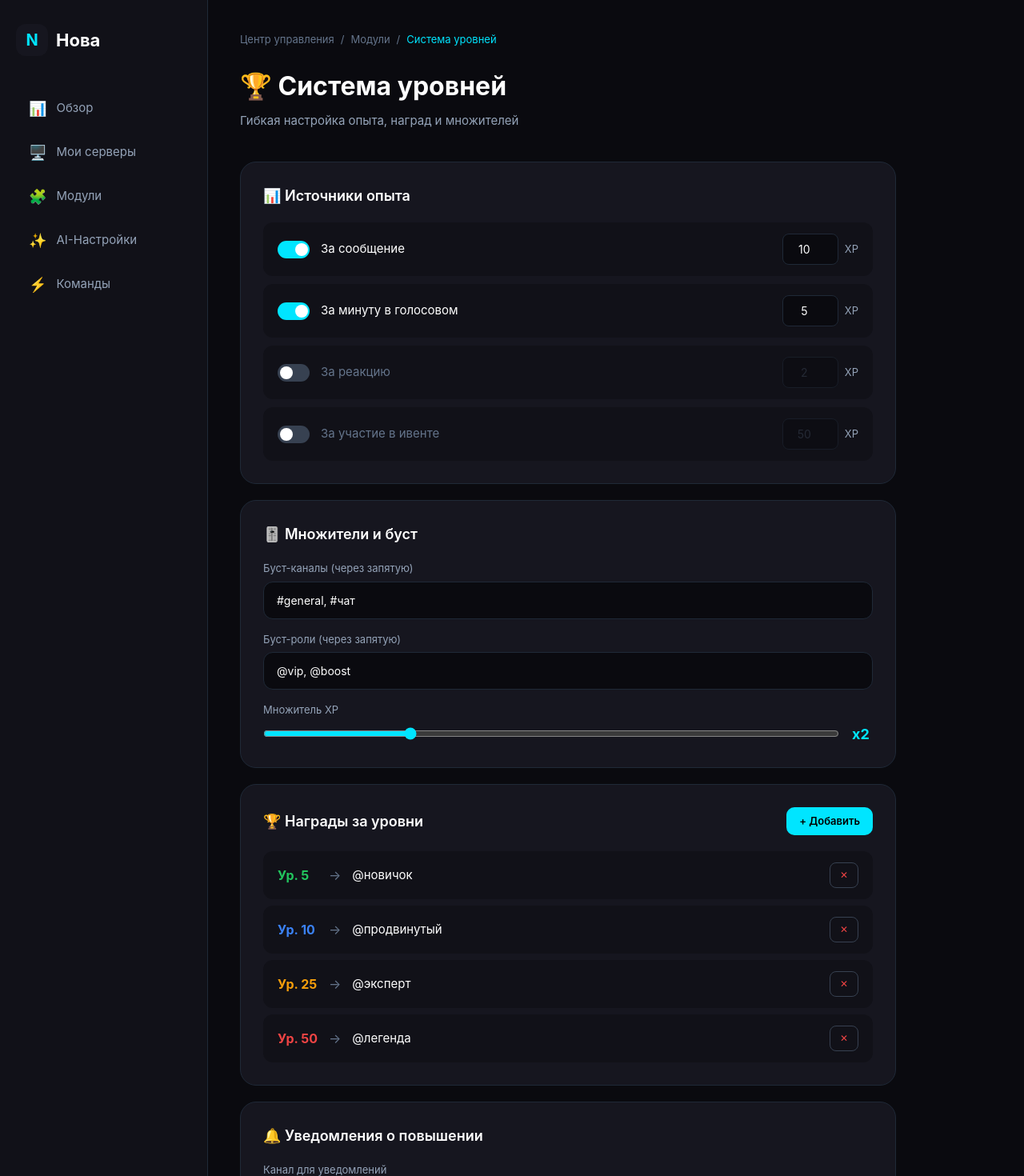
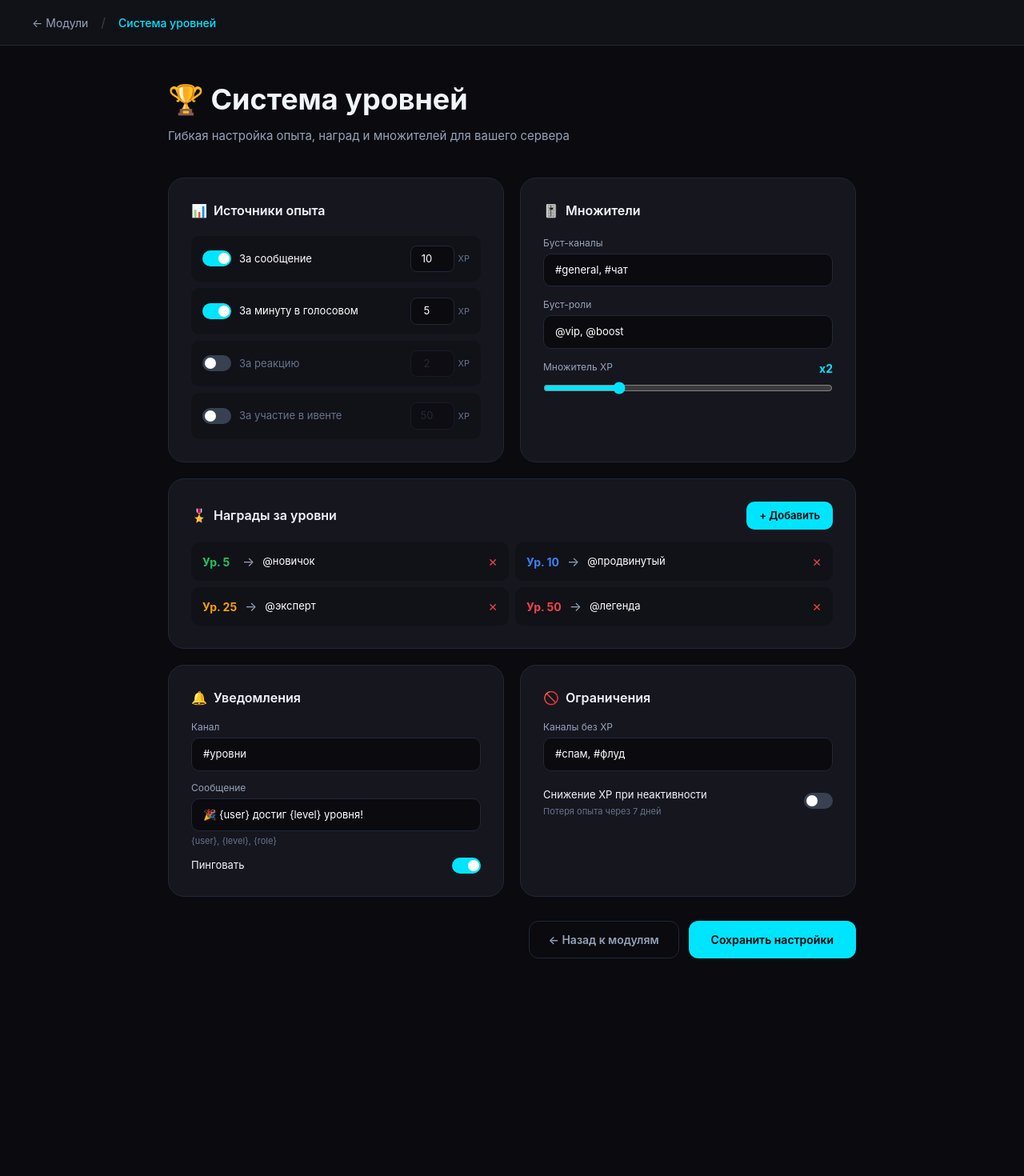
Before and after one commit to R4YDMOND/nova-bot, a Next.js app in the folder frontend/: page /dashboard/ranking in a window 1280 px wide. Shown: the top 1470 px of the page at 80% size. After the commit the page ends 1238 px from the top, so only its background shows below. Built offline with nearby package versions, Linux system fonts and the light colour scheme.

Commit message:
Update page.tsx

```diff
--- a/frontend/src/app/dashboard/ranking/page.tsx
+++ b/frontend/src/app/dashboard/ranking/page.tsx
@@ -24,11 +24,8 @@ export default function RankingPage() {
   const [notifyChannel, setNotifyChannel] = useState('#уровни')
   const [notifyMessage, setNotifyMessage] = useState('🎉 {user} достиг {level} уровня!')
   const [pingUser, setPingUser] = useState(true)
-
   const [blacklistChannels, setBlacklistChannels] = useState('#спам, #флуд')
   const [decayEnabled, setDecayEnabled] = useState(false)
-
-  const navigate = (url: string) => window.location.href = url
 
   const toggleSource = (index: number) => {
     const newSources = [...xpSources]
@@ -37,218 +34,216 @@ export default function RankingPage() {
   }
 
   return (
-    <div style={{ minHeight: '100vh', background: '#0A0A0F', display: 'flex' }}>
+    <div style={{ minHeight: '100vh', background: '#0A0A0F', color: '#F1F5F9' }}>
 
-      {/* Sidebar */}
-      <aside style={{
-        width: '260px', background: '#111118', borderRight: '1px solid #1F2937',
-        padding: '30px 20px', display: 'flex', flexDirection: 'column'
+      {/* Top Bar */}
+      <header style={{
+        display: 'flex', alignItems: 'center', gap: '16px',
+        padding: '16px 40px', background: '#111118',
+        borderBottom: '1px solid #1F2937'
       }}>
-        <div style={{ display: 'flex', alignItems: 'center', gap: '10px', marginBottom: '40px' }}>
-          <div style={{ width: '40px', height: '40px', background: '#16161F', borderRadius: '12px', display: 'flex', alignItems: 'center', justifyContent: 'center', fontWeight: 'bold', color: '#00E5FF', fontSize: '20px' }}>N</div>
-          <span style={{ fontSize: '22px', fontWeight: 'bold', color: '#FFFFFF' }}>Нова</span>
+        <a href="/dashboard/modules" style={{
+          color: '#94A3B8', textDecoration: 'none', fontSize: '14px',
+          display: 'flex', alignItems: 'center', gap: '6px'
+        }}>← Модули</a>
+        <span style={{ color: '#374151' }}>/</span>
+        <span style={{ color: '#00E5FF', fontSize: '14px', fontWeight: '500' }}>Система уровней</span>
+      </header>
+
+      {/* Content */}
+      <div style={{ maxWidth: '900px', margin: '0 auto', padding: '40px 20px' }}>
+
+        <div style={{ marginBottom: '40px' }}>
+          <h1 style={{ fontSize: '36px', fontWeight: 'bold', marginBottom: '8px' }}>🏆 Система уровней</h1>
+          <p style={{ color: '#94A3B8', fontSize: '15px' }}>Гибкая настройка опыта, наград и множителей для вашего сервера</p>
         </div>
 
-        <nav style={{ display: 'flex', flexDirection: 'column', gap: '4px', flex: 1 }}>
-          {[
-            { icon: '📊', label: 'Обзор', href: '/dashboard' },
-            { icon: '🖥️', label: 'Мои серверы', href: '/dashboard' },
-            { icon: '🧩', label: 'Модули', href: '/dashboard/modules' },
-            { icon: '✨', label: 'AI-Настройки', href: '/dashboard/ai' },
-            { icon: '⚡', label: 'Команды', href: '/dashboard/commands' },
-          ].map((item, i) => {
-            const isActive = item.label === 'Система уровней'
-            return (
-              <span key={i} onClick={() => navigate(item.href)} style={{
-                padding: '12px 16px', borderRadius: '12px', display: 'flex',
-                alignItems: 'center', gap: '12px', fontSize: '15px', cursor: 'pointer',
-                fontWeight: isActive ? '600' : '400',
-                color: isActive ? '#FFFFFF' : '#94A3B8',
-                background: isActive ? '#1F2937' : 'transparent',
-                transition: 'all 0.2s'
+        {/* Сетка из двух колонок */}
+        <div style={{ display: 'grid', gridTemplateColumns: '1fr 1fr', gap: '20px' }}>
+
+          {/* === ИСТОЧНИКИ XP === */}
+          <div style={{
+            background: '#16161F', borderRadius: '20px', padding: '28px',
+            border: '1px solid #1F2937'
           }}>
-                <span style={{ fontSize: '18px' }}>{item.icon}</span>
-                {item.label}
-              </span>
-            )
-          })}
-        </nav>
-      </aside>
-
-      {/* Main */}
-      <main style={{ flex: 1, padding: '40px', overflow: 'auto', maxWidth: '900px' }}>
-
-        {/* Хлебные крошки */}
-        <div style={{ display: 'flex', gap: '8px', alignItems: 'center', marginBottom: '24px', fontSize: '13px', color: '#64748B' }}>
-          <a href="/dashboard" style={{ color: '#64748B', textDecoration: 'none' }}>Центр управления</a>
-          <span>/</span>
-          <a href="/dashboard/modules" style={{ color: '#64748B', textDecoration: 'none' }}>Модули</a>
-          <span>/</span>
-          <span style={{ color: '#00E5FF' }}>Система уровней</span>
-        </div>
-
-        <h1 style={{ fontSize: '32px', fontWeight: 'bold', color: '#FFFFFF', marginBottom: '8px' }}>🏆 Система уровней</h1>
-        <p style={{ color: '#94A3B8', fontSize: '15px', marginBottom: '40px' }}>Гибкая настройка опыта, наград и множителей</p>
-
-        {/* Источники XP */}
-        <div style={{ background: '#16161F', borderRadius: '20px', padding: '28px', marginBottom: '20px', border: '1px solid #1F2937' }}>
-          <h2 style={{ fontSize: '18px', fontWeight: '600', color: '#FFFFFF', marginBottom: '20px' }}>📊 Источники опыта</h2>
-          <div style={{ display: 'flex', flexDirection: 'column', gap: '10px' }}>
+            <h2 style={{ fontSize: '16px', fontWeight: '600', marginBottom: '20px', display: 'flex', alignItems: 'center', gap: '8px' }}>
+              <span>📊</span> Источники опыта
+            </h2>
+            <div style={{ display: 'flex', flexDirection: 'column', gap: '8px' }}>
               {xpSources.map((source, i) => (
                 <div key={i} style={{
                   display: 'flex', alignItems: 'center', justifyContent: 'space-between',
-                background: '#111118', borderRadius: '12px', padding: '14px 18px'
+                  background: '#111118', borderRadius: '10px', padding: '12px 14px'
                 }}>
-                <div style={{ display: 'flex', alignItems: 'center', gap: '14px' }}>
-                  <label style={{ position: 'relative', display: 'inline-block', width: '40px', height: '22px', cursor: 'pointer' }}>
+                  <div style={{ display: 'flex', alignItems: 'center', gap: '10px' }}>
+                    <label style={{ position: 'relative', display: 'inline-block', width: '36px', height: '20px', cursor: 'pointer' }}>
                       <input type="checkbox" checked={source.enabled} onChange={() => toggleSource(i)} style={{ opacity: 0, width: 0, height: 0 }} />
-                    <span style={{ position: 'absolute', top: 0, left: 0, right: 0, bottom: 0, background: source.enabled ? '#00E5FF' : '#374151', borderRadius: '22px', transition: '0.3s' }}>
-                      <span style={{ position: 'absolute', height: '16px', width: '16px', left: source.enabled ? '22px' : '3px', bottom: '3px', background: '#FFF', borderRadius: '50%', transition: '0.3s' }} />
+                      <span style={{ position: 'absolute', top: 0, left: 0, right: 0, bottom: 0, background: source.enabled ? '#00E5FF' : '#374151', borderRadius: '20px', transition: '0.3s' }}>
+                        <span style={{ position: 'absolute', height: '14px', width: '14px', left: source.enabled ? '20px' : '3px', bottom: '3px', background: '#FFF', borderRadius: '50%', transition: '0.3s' }} />
                       </span>
                     </label>
-                  <span style={{ fontSize: '15px', color: source.enabled ? '#FFFFFF' : '#64748B' }}>{source.name}</span>
+                    <span style={{ fontSize: '13px', color: source.enabled ? '#FFF' : '#64748B' }}>{source.name}</span>
                   </div>
-                <div style={{ display: 'flex', alignItems: 'center', gap: '8px' }}>
+                  <div style={{ display: 'flex', alignItems: 'center', gap: '4px' }}>
                     <input type="number" value={source.value} readOnly={!source.enabled} style={{
-                    width: '70px', padding: '8px 12px', background: source.enabled ? '#0A0A0F' : '#0A0A0F',
-                    border: '1px solid #1F2937', borderRadius: '8px', color: source.enabled ? '#FFFFFF' : '#374151',
-                    textAlign: 'center', fontSize: '14px', opacity: source.enabled ? 1 : 0.5
+                      width: '55px', padding: '6px 8px', background: '#0A0A0F',
+                      border: '1px solid #1F2937', borderRadius: '8px', color: source.enabled ? '#FFF' : '#374151',
+                      textAlign: 'center', fontSize: '13px', opacity: source.enabled ? 1 : 0.5
                     }} />
-                  <span style={{ fontSize: '13px', color: '#94A3B8' }}>XP</span>
+                    <span style={{ fontSize: '11px', color: '#64748B' }}>XP</span>
                   </div>
                 </div>
               ))}
             </div>
           </div>
 
-        {/* Множители */}
-        <div style={{ background: '#16161F', borderRadius: '20px', padding: '28px', marginBottom: '20px', border: '1px solid #1F2937' }}>
-          <h2 style={{ fontSize: '18px', fontWeight: '600', color: '#FFFFFF', marginBottom: '20px' }}>🎚️ Множители и буст</h2>
+          {/* === МНОЖИТЕЛИ === */}
+          <div style={{
+            background: '#16161F', borderRadius: '20px', padding: '28px',
+            border: '1px solid #1F2937'
+          }}>
+            <h2 style={{ fontSize: '16px', fontWeight: '600', marginBottom: '20px', display: 'flex', alignItems: 'center', gap: '8px' }}>
+              <span>🎚️</span> Множители
+            </h2>
 
-          <div style={{ marginBottom: '16px' }}>
-            <label style={{ display: 'block', color: '#94A3B8', fontSize: '13px', marginBottom: '6px' }}>Буст-каналы (через запятую)</label>
+            <div style={{ marginBottom: '14px' }}>
+              <label style={{ display: 'block', color: '#94A3B8', fontSize: '12px', marginBottom: '4px' }}>Буст-каналы</label>
               <input type="text" value={boostChannels} onChange={(e) => setBoostChannels(e.target.value)} style={{
-              width: '100%', padding: '12px 16px', background: '#0A0A0F', border: '1px solid #1F2937',
-              borderRadius: '12px', color: '#FFFFFF', fontSize: '14px', outline: 'none'
+                width: '100%', padding: '10px 14px', background: '#0A0A0F', border: '1px solid #1F2937',
+                borderRadius: '10px', color: '#FFF', fontSize: '13px', outline: 'none'
               }} />
             </div>
 
-          <div style={{ marginBottom: '16px' }}>
-            <label style={{ display: 'block', color: '#94A3B8', fontSize: '13px', marginBottom: '6px' }}>Буст-роли (через запятую)</label>
+            <div style={{ marginBottom: '14px' }}>
+              <label style={{ display: 'block', color: '#94A3B8', fontSize: '12px', marginBottom: '4px' }}>Буст-роли</label>
               <input type="text" value={boostRoles} onChange={(e) => setBoostRoles(e.target.value)} style={{
-              width: '100%', padding: '12px 16px', background: '#0A0A0F', border: '1px solid #1F2937',
-              borderRadius: '12px', color: '#FFFFFF', fontSize: '14px', outline: 'none'
+                width: '100%', padding: '10px 14px', background: '#0A0A0F', border: '1px solid #1F2937',
+                borderRadius: '10px', color: '#FFF', fontSize: '13px', outline: 'none'
               }} />
             </div>
 
             <div>
-            <label style={{ display: 'block', color: '#94A3B8', fontSize: '13px', marginBottom: '6px' }}>Множитель XP</label>
-            <div style={{ display: 'flex', alignItems: 'center', gap: '12px' }}>
+              <div style={{ display: 'flex', justifyContent: 'space-between', marginBottom: '4px' }}>
+                <span style={{ color: '#94A3B8', fontSize: '12px' }}>Множитель XP</span>
+                <span style={{ color: '#00E5FF', fontWeight: 'bold', fontSize: '14px' }}>x{multiplier}</span>
+              </div>
               <input type="range" min="1" max="5" step="0.5" value={multiplier} onChange={(e) => setMultiplier(parseFloat(e.target.value))}
-                style={{ flex: 1, accentColor: '#00E5FF' }} />
-              <span style={{ color: '#00E5FF', fontWeight: 'bold', fontSize: '18px', minWidth: '30px', textAlign: 'center' }}>x{multiplier}</span>
-            </div>
+                style={{ width: '100%', accentColor: '#00E5FF' }} />
             </div>
           </div>
 
-        {/* Награды за уровни */}
-        <div style={{ background: '#16161F', borderRadius: '20px', padding: '28px', marginBottom: '20px', border: '1px solid #1F2937' }}>
-          <div style={{ display: 'flex', justifyContent: 'space-between', alignItems: 'center', marginBottom: '20px' }}>
-            <h2 style={{ fontSize: '18px', fontWeight: '600', color: '#FFFFFF' }}>🏆 Награды за уровни</h2>
-            <button style={{ padding: '8px 16px', background: '#00E5FF', color: '#000', border: 'none', borderRadius: '10px', fontWeight: '600', cursor: 'pointer', fontSize: '13px' }}>
-              + Добавить
-            </button>
+          {/* === НАГРАДЫ === */}
+          <div style={{
+            background: '#16161F', borderRadius: '20px', padding: '28px',
+            border: '1px solid #1F2937', gridColumn: '1 / 3'
+          }}>
+            <div style={{ display: 'flex', justifyContent: 'space-between', alignItems: 'center', marginBottom: '16px' }}>
+              <h2 style={{ fontSize: '16px', fontWeight: '600', display: 'flex', alignItems: 'center', gap: '8px' }}>
+                <span>🎖️</span> Награды за уровни
+              </h2>
+              <button style={{
+                padding: '8px 16px', background: '#00E5FF', color: '#000',
+                border: 'none', borderRadius: '10px', fontWeight: '600', cursor: 'pointer', fontSize: '13px'
+              }}>+ Добавить</button>
             </div>
-
-          <div style={{ display: 'flex', flexDirection: 'column', gap: '8px' }}>
+            <div style={{ display: 'grid', gridTemplateColumns: '1fr 1fr', gap: '8px' }}>
               {rewards.map((reward, i) => (
                 <div key={i} style={{
-                display: 'flex', alignItems: 'center', gap: '14px',
-                background: '#111118', borderRadius: '12px', padding: '14px 18px'
+                  display: 'flex', alignItems: 'center', gap: '10px',
+                  background: '#111118', borderRadius: '10px', padding: '12px 14px'
                 }}>
-                <span style={{ color: reward.color, fontWeight: 'bold', fontSize: '16px', minWidth: '50px' }}>Ур. {reward.level}</span>
-                <span style={{ color: '#64748B' }}>→</span>
-                <span style={{ color: '#FFFFFF', fontSize: '15px', flex: 1 }}>{reward.role}</span>
-                <button style={{
-                  padding: '6px 12px', background: 'transparent', color: '#EF4444',
-                  border: '1px solid #374151', borderRadius: '8px', cursor: 'pointer', fontSize: '12px'
-                }}>✕</button>
+                  <span style={{ color: reward.color, fontWeight: 'bold', fontSize: '14px', minWidth: '40px' }}>Ур. {reward.level}</span>
+                  <span style={{ color: '#94A3B8' }}>→</span>
+                  <span style={{ color: '#FFF', fontSize: '13px', flex: 1 }}>{reward.role}</span>
+                  <span style={{ color: '#EF4444', cursor: 'pointer', fontSize: '14px' }}>✕</span>
                 </div>
               ))}
             </div>
           </div>
 
-        {/* Уведомления */}
-        <div style={{ background: '#16161F', borderRadius: '20px', padding: '28px', marginBottom: '20px', border: '1px solid #1F2937' }}>
-          <h2 style={{ fontSize: '18px', fontWeight: '600', color: '#FFFFFF', marginBottom: '20px' }}>🔔 Уведомления о повышении</h2>
+          {/* === УВЕДОМЛЕНИЯ === */}
+          <div style={{
+            background: '#16161F', borderRadius: '20px', padding: '28px',
+            border: '1px solid #1F2937'
+          }}>
+            <h2 style={{ fontSize: '16px', fontWeight: '600', marginBottom: '16px', display: 'flex', alignItems: 'center', gap: '8px' }}>
+              <span>🔔</span> Уведомления
+            </h2>
 
-          <div style={{ marginBottom: '16px' }}>
-            <label style={{ display: 'block', color: '#94A3B8', fontSize: '13px', marginBottom: '6px' }}>Канал для уведомлений</label>
+            <div style={{ marginBottom: '12px' }}>
+              <label style={{ display: 'block', color: '#94A3B8', fontSize: '12px', marginBottom: '4px' }}>Канал</label>
               <input type="text" value={notifyChannel} onChange={(e) => setNotifyChannel(e.target.value)} style={{
-              width: '100%', padding: '12px 16px', background: '#0A0A0F', border: '1px solid #1F2937',
-              borderRadius: '12px', color: '#FFFFFF', fontSize: '14px', outline: 'none'
+                width: '100%', padding: '10px 14px', background: '#0A0A0F', border: '1px solid #1F2937',
+                borderRadius: '10px', color: '#FFF', fontSize: '13px', outline: 'none'
               }} />
             </div>
 
-          <div style={{ marginBottom: '16px' }}>
-            <label style={{ display: 'block', color: '#94A3B8', fontSize: '13px', marginBottom: '6px' }}>Текст сообщения</label>
+            <div style={{ marginBottom: '12px' }}>
+              <label style={{ display: 'block', color: '#94A3B8', fontSize: '12px', marginBottom: '4px' }}>Сообщение</label>
               <input type="text" value={notifyMessage} onChange={(e) => setNotifyMessage(e.target.value)} style={{
-              width: '100%', padding: '12px 16px', background: '#0A0A0F', border: '1px solid #1F2937',
-              borderRadius: '12px', color: '#FFFFFF', fontSize: '14px', outline: 'none'
+                width: '100%', padding: '10px 14px', background: '#0A0A0F', border: '1px solid #1F2937',
+                borderRadius: '10px', color: '#FFF', fontSize: '13px', outline: 'none'
               }} />
-            <p style={{ fontSize: '11px', color: '#64748B', marginTop: '6px' }}>Переменные: {'{user}'}, {'{level}'}, {'{role}'}</p>
+              <p style={{ fontSize: '11px', color: '#64748B', marginTop: '4px' }}>{'{user}, {level}, {role}'}</p>
             </div>
 
             <div style={{ display: 'flex', justifyContent: 'space-between', alignItems: 'center' }}>
-            <span style={{ fontSize: '15px', color: '#FFFFFF' }}>Пинговать пользователя</span>
-            <label style={{ position: 'relative', display: 'inline-block', width: '40px', height: '22px', cursor: 'pointer' }}>
+              <span style={{ fontSize: '13px' }}>Пинговать</span>
+              <label style={{ position: 'relative', display: 'inline-block', width: '36px', height: '20px', cursor: 'pointer' }}>
                 <input type="checkbox" checked={pingUser} onChange={() => setPingUser(!pingUser)} style={{ opacity: 0, width: 0, height: 0 }} />
-              <span style={{ position: 'absolute', top: 0, left: 0, right: 0, bottom: 0, background: pingUser ? '#00E5FF' : '#374151', borderRadius: '22px', transition: '0.3s' }}>
-                <span style={{ position: 'absolute', height: '16px', width: '16px', left: pingUser ? '22px' : '3px', bottom: '3px', background: '#FFF', borderRadius: '50%', transition: '0.3s' }} />
+                <span style={{ position: 'absolute', top: 0, left: 0, right: 0, bottom: 0, background: pingUser ? '#00E5FF' : '#374151', borderRadius: '20px', transition: '0.3s' }}>
+                  <span style={{ position: 'absolute', height: '14px', width: '14px', left: pingUser ? '20px' : '3px', bottom: '3px', background: '#FFF', borderRadius: '50%', transition: '0.3s' }} />
                 </span>
               </label>
             </div>
           </div>
 
-        {/* Чёрный список */}
-        <div style={{ background: '#16161F', borderRadius: '20px', padding: '28px', marginBottom: '20px', border: '1px solid #1F2937' }}>
-          <h2 style={{ fontSize: '18px', fontWeight: '600', color: '#FFFFFF', marginBottom: '20px' }}>🚫 Чёрный список каналов</h2>
-          <label style={{ display: 'block', color: '#94A3B8', fontSize: '13px', marginBottom: '6px' }}>Каналы без XP (через запятую)</label>
+          {/* === ОГРАНИЧЕНИЯ === */}
+          <div style={{
+            background: '#16161F', borderRadius: '20px', padding: '28px',
+            border: '1px solid #1F2937'
+          }}>
+            <h2 style={{ fontSize: '16px', fontWeight: '600', marginBottom: '16px', display: 'flex', alignItems: 'center', gap: '8px' }}>
+              <span>🚫</span> Ограничения
+            </h2>
+
+            <div style={{ marginBottom: '16px' }}>
+              <label style={{ display: 'block', color: '#94A3B8', fontSize: '12px', marginBottom: '4px' }}>Каналы без XP</label>
               <input type="text" value={blacklistChannels} onChange={(e) => setBlacklistChannels(e.target.value)} style={{
-            width: '100%', padding: '12px 16px', background: '#0A0A0F', border: '1px solid #1F2937',
-            borderRadius: '12px', color: '#FFFFFF', fontSize: '14px', outline: 'none'
+                width: '100%', padding: '10px 14px', background: '#0A0A0F', border: '1px solid #1F2937',
+                borderRadius: '10px', color: '#FFF', fontSize: '13px', outline: 'none'
               }} />
             </div>
 
-        {/* Деградация */}
-        <div style={{ background: '#16161F', borderRadius: '20px', padding: '28px', marginBottom: '20px', border: '1px solid #1F2937' }}>
             <div style={{ display: 'flex', justifyContent: 'space-between', alignItems: 'center' }}>
               <div>
-              <h2 style={{ fontSize: '18px', fontWeight: '600', color: '#FFFFFF', marginBottom: '4px' }}>📉 Снижение XP при неактивности</h2>
-              <p style={{ fontSize: '13px', color: '#64748B' }}>Участники теряют опыт если не активны более 7 дней</p>
+                <span style={{ fontSize: '13px' }}>Снижение XP при неактивности</span>
+                <p style={{ fontSize: '11px', color: '#64748B', marginTop: '2px' }}>Потеря опыта через 7 дней</p>
               </div>
-            <label style={{ position: 'relative', display: 'inline-block', width: '48px', height: '26px', cursor: 'pointer' }}>
+              <label style={{ position: 'relative', display: 'inline-block', width: '36px', height: '20px', cursor: 'pointer' }}>
                 <input type="checkbox" checked={decayEnabled} onChange={() => setDecayEnabled(!decayEnabled)} style={{ opacity: 0, width: 0, height: 0 }} />
-              <span style={{ position: 'absolute', top: 0, left: 0, right: 0, bottom: 0, background: decayEnabled ? '#00E5FF' : '#374151', borderRadius: '26px', transition: '0.3s' }}>
-                <span style={{ position: 'absolute', height: '20px', width: '20px', left: decayEnabled ? '26px' : '3px', bottom: '3px', background: '#FFF', borderRadius: '50%', transition: '0.3s' }} />
+                <span style={{ position: 'absolute', top: 0, left: 0, right: 0, bottom: 0, background: decayEnabled ? '#00E5FF' : '#374151', borderRadius: '20px', transition: '0.3s' }}>
+                  <span style={{ position: 'absolute', height: '14px', width: '14px', left: decayEnabled ? '20px' : '3px', bottom: '3px', background: '#FFF', borderRadius: '50%', transition: '0.3s' }} />
                 </span>
               </label>
             </div>
           </div>
 
+        </div>
+
         {/* Кнопки */}
         <div style={{ display: 'flex', justifyContent: 'flex-end', gap: '12px', marginTop: '30px' }}>
+          <button onClick={() => window.location.href = '/dashboard/modules'} style={{
+            padding: '12px 24px', background: 'transparent', color: '#94A3B8',
+            border: '1px solid #1F2937', borderRadius: '12px', fontWeight: '600', cursor: 'pointer', fontSize: '14px'
+          }}>← Назад к модулям</button>
           <button style={{
-            padding: '14px 28px', background: 'transparent', color: '#94A3B8',
-            border: '1px solid #1F2937', borderRadius: '12px', fontWeight: '600', cursor: 'pointer', fontSize: '15px'
-          }}>Сбросить</button>
-          <button style={{
-            padding: '14px 32px', background: '#00E5FF', color: '#000000',
-            border: 'none', borderRadius: '12px', fontWeight: '600', cursor: 'pointer',
-            fontSize: '15px', boxShadow: '0 0 15px rgba(0, 229, 255, 0.2)'
+            padding: '12px 28px', background: '#00E5FF', color: '#000',
+            border: 'none', borderRadius: '12px', fontWeight: '600', cursor: 'pointer', fontSize: '14px'
           }}>Сохранить настройки</button>
         </div>
-      </main>
+
+      </div>
     </div>
   )
 }
```
Lines whose indentation alone changed are shown as unchanged.
